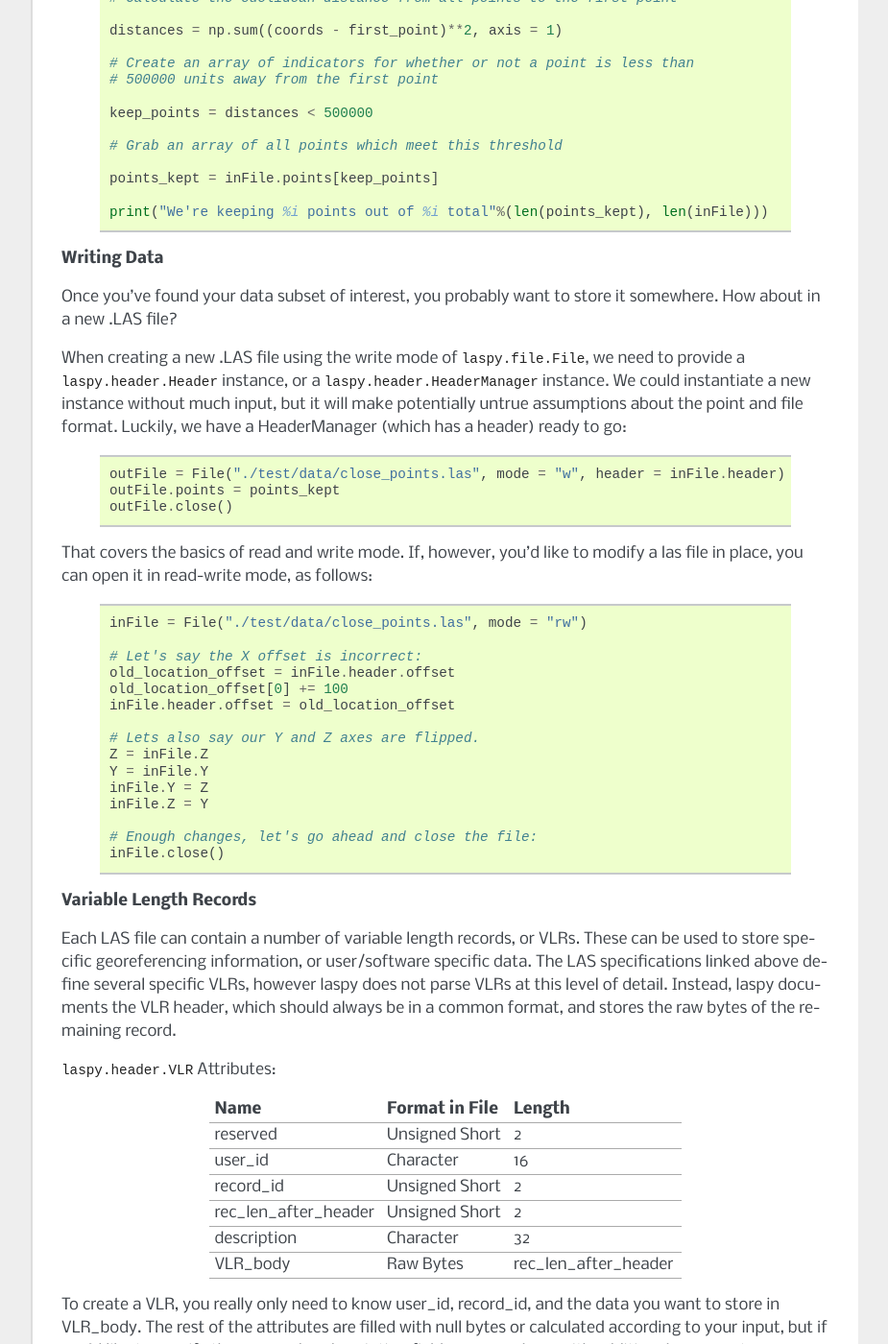
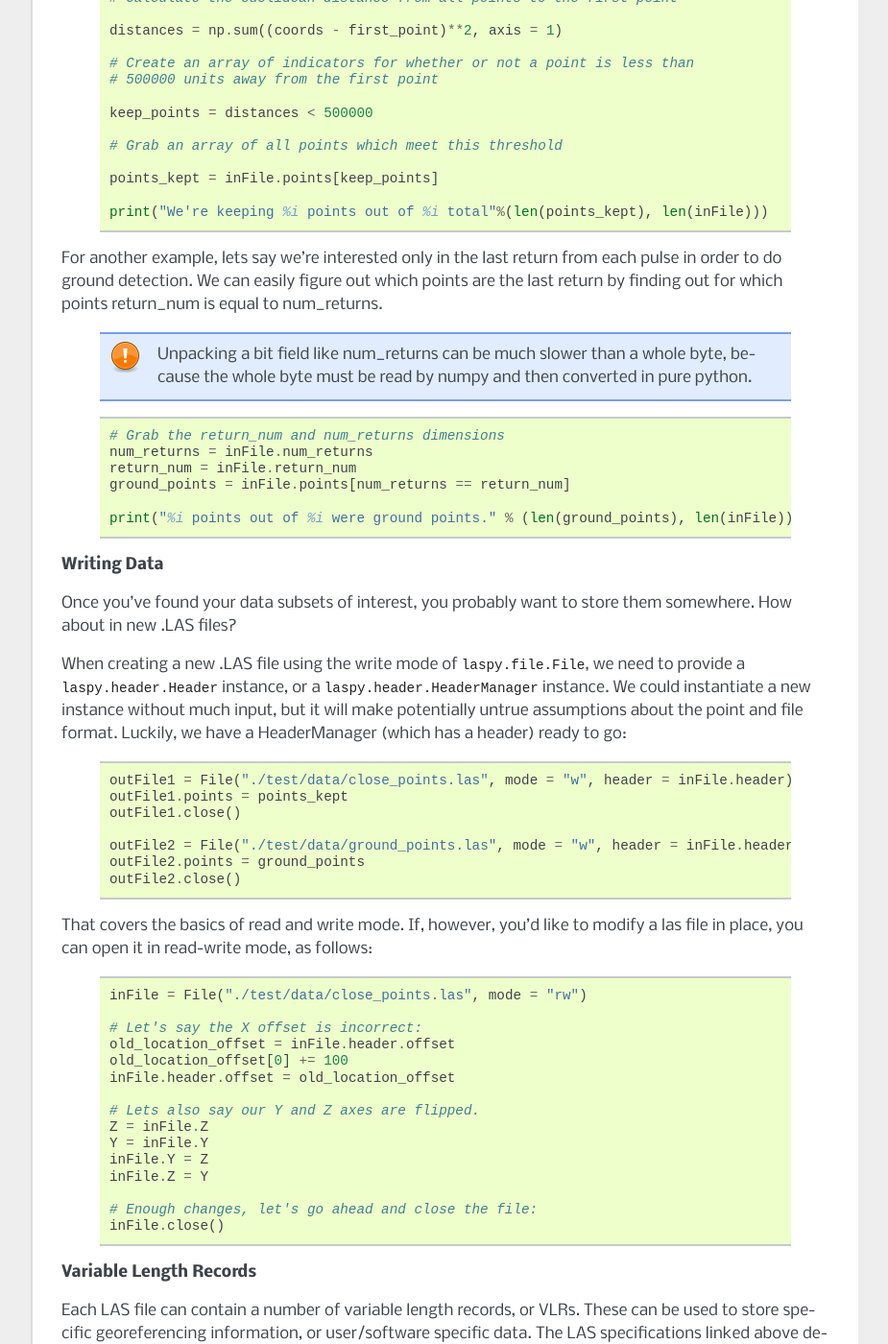
Before and after one commit to laspy/laspy, a Sphinx documentation site: the page built from doc/source/tut_part_1.rst, in a window 1280 px wide and 1400 px high, scrolled down 2227 px. Shown: the whole window at 96% size, without its empty margins (198-1123 px from the left). Built offline with Sphinx 7.4.7, drawn with Linux system fonts in a browser that asks for light colours; formulas are drawn with MathJax 3; pages that are not in the unit, such as notebooks, are missing from menus.

Commit message:
1. Make bit fields return numpy arrays like other dimensions, rather than generators. 2. Fix typos 3. Add ground detection to tutorial.

```diff
--- a/doc/source/tut_part_1.rst
+++ b/doc/source/tut_part_1.rst
@@ -137,10 +137,28 @@ only the points from a file which are within a certain distance of the first poi
         print("We're keeping %i points out of %i total"%(len(points_kept), len(inFile)))
 
 
+For another example, lets say we're interested only in the last return from each pulse in order to
+do ground detection. We can easily figure out which points are the last return by finding out for which points
+return_num is equal to num_returns.
+
+    .. note::
+
+        Unpacking a bit field like num_returns can be much slower than a whole byte, because
+        the whole byte must be read by numpy and then converted in pure python.
+
+    .. code-block:: python
+
+        # Grab the return_num and num_returns dimensions
+        num_returns = inFile.num_returns
+        return_num = inFile.return_num
+        ground_points = inFile.points[num_returns == return_num]
+
+        print("%i points out of %i were ground points." % (len(ground_points), len(inFile)))
+
 **Writing Data**
 
-Once you've found your data subset of interest, you probably want to store it somewhere.
-How about in a new .LAS file?
+Once you've found your data subsets of interest, you probably want to store them somewhere.
+How about in new .LAS files?
 
 When creating a new .LAS file using the write mode of :obj:`laspy.file.File`,
 we need to provide a :obj:`laspy.header.Header` instance, or a :obj:`laspy.header.HeaderManager`
@@ -150,10 +168,13 @@ have a HeaderManager (which has a header) ready to go:
 
     .. code-block:: python
 
-        outFile = File("./test/data/close_points.las", mode = "w", header = inFile.header)
-        outFile.points = points_kept
-        outFile.close()
+        outFile1 = File("./test/data/close_points.las", mode = "w", header = inFile.header)
+        outFile1.points = points_kept
+        outFile1.close()
 
+        outFile2 = File("./test/data/ground_points.las", mode = "w", header = inFile.header)
+        outFile2.points = ground_points
+        outFile2.close()
 
 That covers the basics of read and write mode. If, however, you'd like to modify
 a las file in place, you can open it in read-write mode, as follows:
```
Also changed, not shown: 2 other files.
